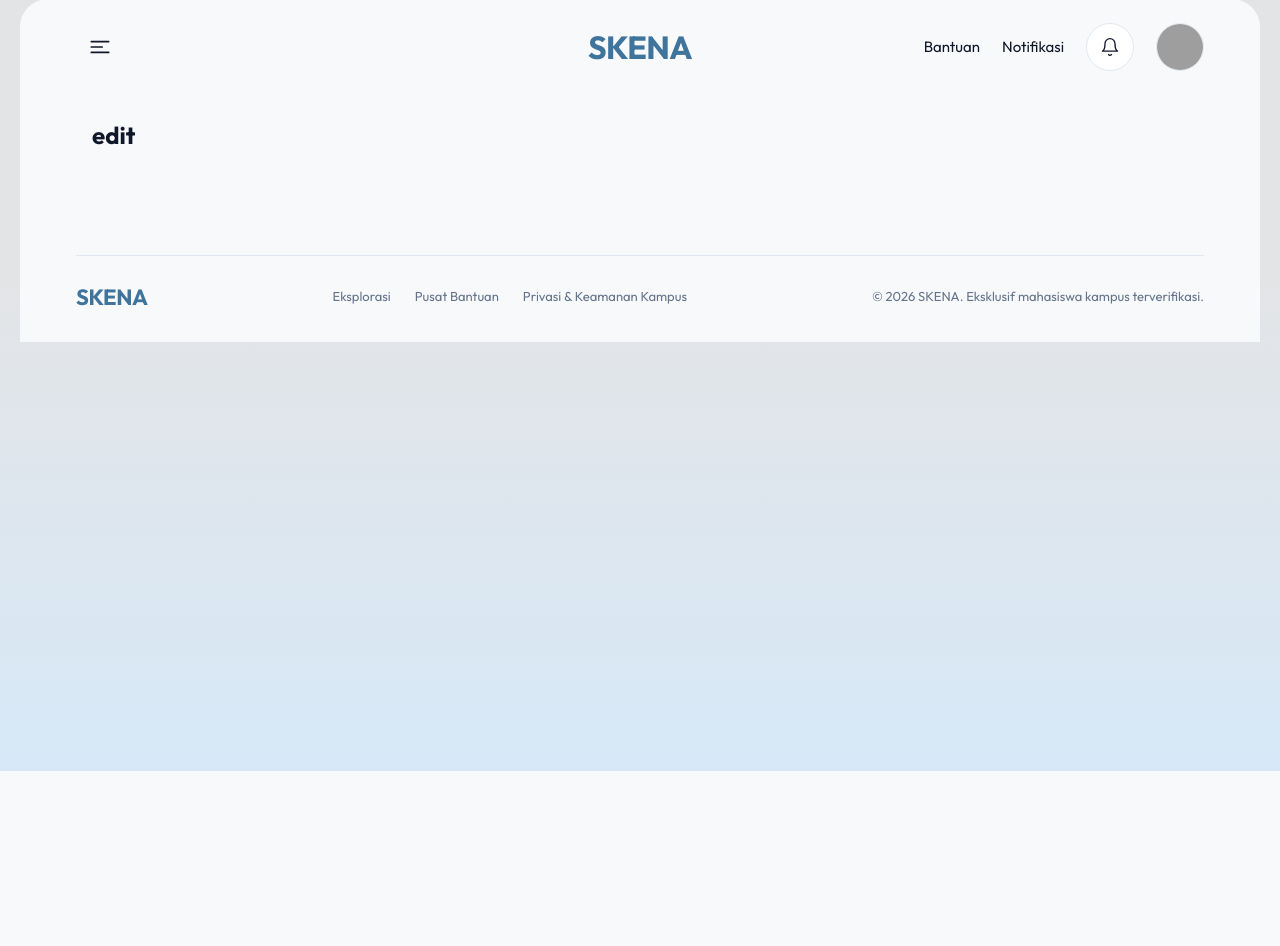
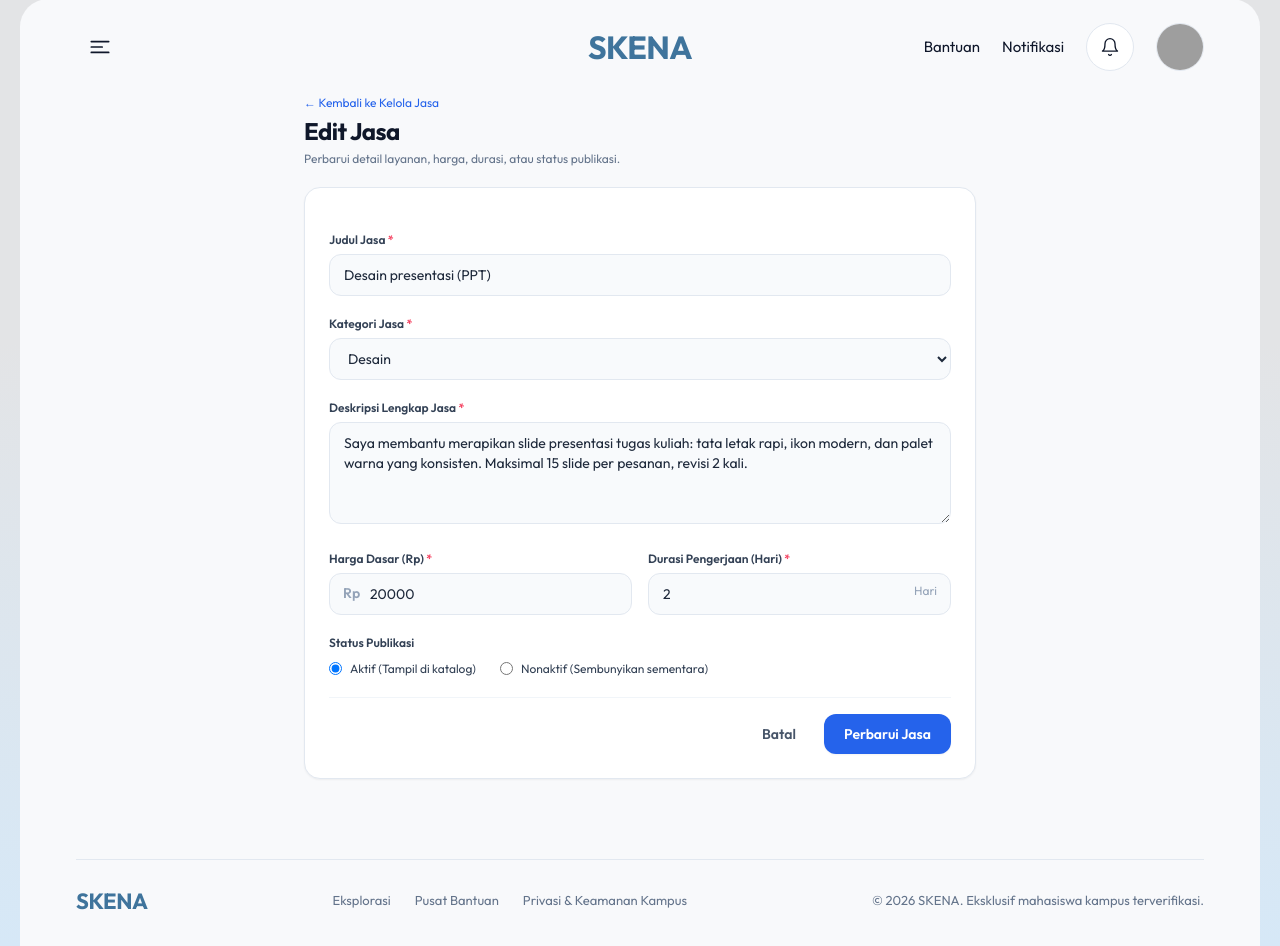
Before and after one commit to Tubes-PPL-SI4807-KelompokB/Tubes-PPL-SI4807-KelompokB-SKENA, a Laravel app: page /services/1/edit in a window 1280 px wide. Shown: the part 29-975 px from the top of the page. Before the commit the page ends 800 px from the top, so only its background shows below. Run offline with Laravel 12, Linux system fonts and the light colour scheme; a user stored in the database is signed in; data comes from the database, SQL or seed files in the repository; parts of the project's set-up code (start-up, migrations or seed data) failed here and were passed over; some libraries are stand-ins or nearby versions; grey boxes are pictures that could not be loaded.

Commit message:
Update edit view for services with improved layout

```diff
--- a/resources/views/services/edit.blade.php
+++ b/resources/views/services/edit.blade.php
@@ -1,11 +1,97 @@
-{{-- edit – TODO: implementasi tampilan --}}
 @extends('layouts.app')
 
-@section('title', 'edit | SKENA')
+@section('title', 'Edit Jasa - SKENA')
 
 @section('content')
-<div class="container mx-auto px-4 py-6">
-    <h1 class="text-2xl font-bold">{{ 'edit' }}</h1>
-    {{-- TODO: implementasi konten --}}
+<div class="max-w-2xl mx-auto">
+    <div class="mb-5 flex items-center justify-between">
+        <div>
+            <a href="{{ route('services.index') }}" class="text-xs text-blue-600 hover:text-blue-800 font-medium flex items-center gap-1 mb-1">
+                &larr; Kembali ke Kelola Jasa
+            </a>
+            <h1 class="text-2xl font-bold text-slate-900 tracking-tight">Edit Jasa</h1>
+            <p class="text-xs text-slate-500 mt-1">Perbarui detail layanan, harga, durasi, atau status publikasi.</p>
+        </div>
+    </div>
+
+    <div class="bg-white rounded-2xl border border-slate-200 p-6 shadow-sm">
+        <form action="{{ route('services.update', $service) }}" method="POST" class="space-y-5">
+            @csrf
+            @method('PUT')
+
+            <!-- Judul Jasa -->
+            <div>
+                <label class="block text-xs font-semibold text-slate-700 mb-1.5">Judul Jasa <span class="text-rose-500">*</span></label>
+                <input type="text" name="judul" value="{{ old('judul', $service->judul) }}" required
+                       class="w-full text-sm bg-slate-50 border border-slate-200 rounded-xl px-3.5 py-2.5 text-slate-800 focus:outline-none focus:ring-2 focus:ring-blue-500">
+            </div>
+
+            <!-- Kategori Jasa -->
+            <div>
+                <label class="block text-xs font-semibold text-slate-700 mb-1.5">Kategori Jasa <span class="text-rose-500">*</span></label>
+                <select name="category_id" required
+                        class="w-full text-sm bg-slate-50 border border-slate-200 rounded-xl px-3.5 py-2.5 text-slate-800 focus:outline-none focus:ring-2 focus:ring-blue-500">
+                    @foreach ($categories as $cat)
+                        <option value="{{ $cat->category_id }}" {{ old('category_id', $service->category_id) == $cat->category_id ? 'selected' : '' }}>
+                            {{ $cat->nama_kategori }}
+                        </option>
+                    @endforeach
+                </select>
+            </div>
+
+            <!-- Deskripsi Jasa -->
+            <div>
+                <label class="block text-xs font-semibold text-slate-700 mb-1.5">Deskripsi Lengkap Jasa <span class="text-rose-500">*</span></label>
+                <textarea name="deskripsi" rows="4" required
+                          class="w-full text-sm bg-slate-50 border border-slate-200 rounded-xl px-3.5 py-2.5 text-slate-800 focus:outline-none focus:ring-2 focus:ring-blue-500">{{ old('deskripsi', $service->deskripsi) }}</textarea>
+            </div>
+
+            <!-- Grid: Harga & Durasi -->
+            <div class="grid grid-cols-1 sm:grid-cols-2 gap-4">
+                <div>
+                    <label class="block text-xs font-semibold text-slate-700 mb-1.5">Harga Dasar (Rp) <span class="text-rose-500">*</span></label>
+                    <div class="relative">
+                        <span class="absolute left-3.5 top-2.5 text-sm font-semibold text-slate-400">Rp</span>
+                        <input type="number" name="harga" value="{{ old('harga', (int)$service->harga) }}" required min="5000" step="1000"
+                               class="w-full text-sm bg-slate-50 border border-slate-200 rounded-xl pl-10 pr-3.5 py-2.5 text-slate-800 focus:outline-none focus:ring-2 focus:ring-blue-500">
+                    </div>
+                </div>
+
+                <div>
+                    <label class="block text-xs font-semibold text-slate-700 mb-1.5">Durasi Pengerjaan (Hari) <span class="text-rose-500">*</span></label>
+                    <div class="relative">
+                        <input type="number" name="durasi" value="{{ old('durasi', $service->durasi) }}" required min="1" max="30"
+                               class="w-full text-sm bg-slate-50 border border-slate-200 rounded-xl px-3.5 py-2.5 text-slate-800 focus:outline-none focus:ring-2 focus:ring-blue-500">
+                        <span class="absolute right-3.5 top-2.5 text-xs text-slate-400 font-medium">Hari</span>
+                    </div>
+                </div>
+            </div>
+
+            <!-- Status Publikasi -->
+            <div>
+                <label class="block text-xs font-semibold text-slate-700 mb-1.5">Status Publikasi</label>
+                <div class="flex items-center gap-6 pt-1">
+                    <label class="flex items-center gap-2 text-xs text-slate-700 cursor-pointer">
+                        <input type="radio" name="status" value="aktif" {{ old('status', $service->status) === 'aktif' ? 'checked' : '' }} class="text-blue-600 focus:ring-blue-500">
+                        <span>Aktif (Tampil di katalog)</span>
+                    </label>
+                    <label class="flex items-center gap-2 text-xs text-slate-700 cursor-pointer">
+                        <input type="radio" name="status" value="nonaktif" {{ old('status', $service->status) === 'nonaktif' ? 'checked' : '' }} class="text-blue-600 focus:ring-blue-500">
+                        <span>Nonaktif (Sembunyikan sementara)</span>
+                    </label>
+                </div>
+            </div>
+
+            <!-- Tombol Aksi -->
+            <div class="pt-4 flex items-center justify-end gap-3 border-t border-slate-100">
+                <a href="{{ route('services.index') }}" class="px-4 py-2 text-sm font-semibold text-slate-600 hover:text-slate-800 rounded-xl hover:bg-slate-100 transition">
+                    Batal
+                </a>
+                <button type="submit" class="px-5 py-2.5 bg-blue-600 hover:bg-blue-700 text-white text-sm font-semibold rounded-xl shadow-sm transition">
+                    Perbarui Jasa
+                </button>
+            </div>
+        </form>
+    </div>
 </div>
 @endsection
```
